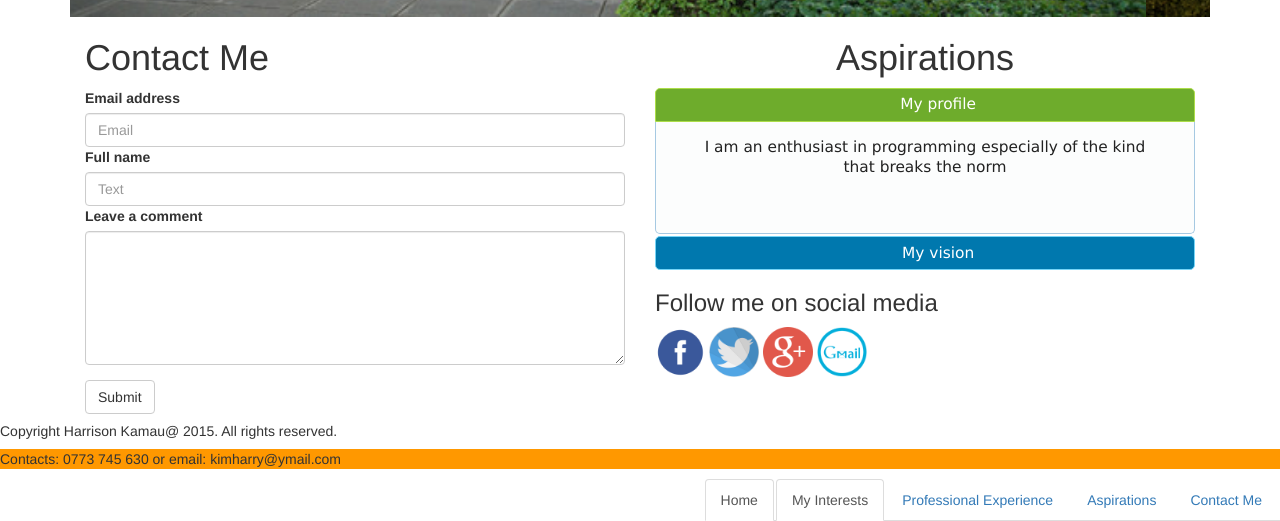
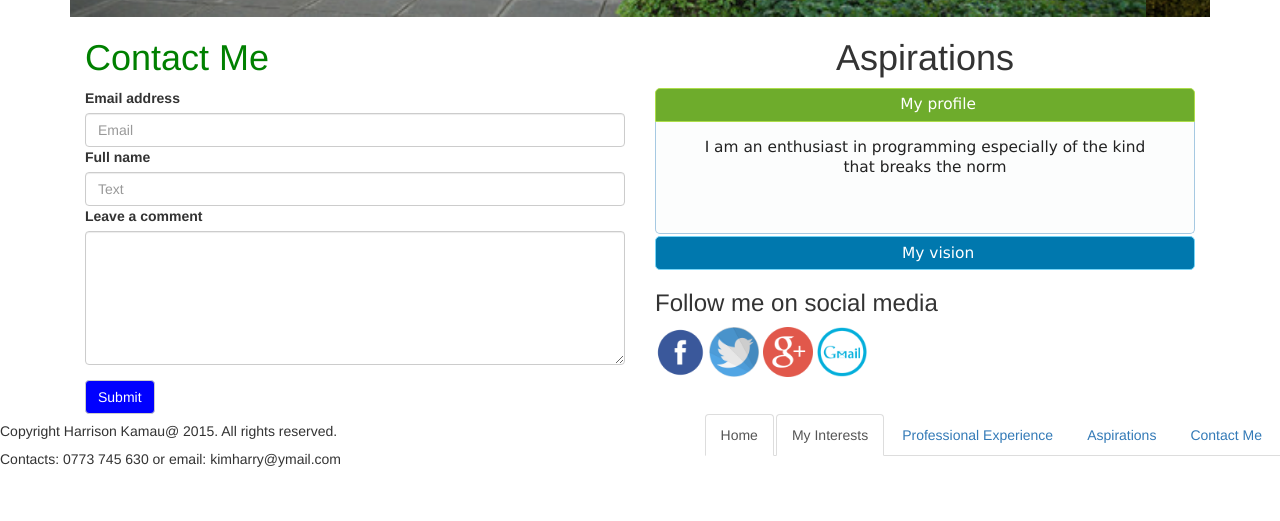
Before and after one commit to Harrisonkamau/Harrisonkamau.github.io, a plain HTML site: page index.html in a window 1280 px wide. Shown: the part 1970-2491 px from the top of the page. After the commit the page ends 2449 px from the top, so only its background shows below. Drawn offline with nearby package versions, Linux system fonts and the light colour scheme.

Commit message:
change form

```diff
--- a/index.html
+++ b/index.html
@@ -194,7 +194,7 @@
 
 			</div>
 			<form class="col-sm-6" id="contact_form" action="/" method="post" >
-				<h1> Contact Me</h1>
+				<h1 style="color:green"> Contact Me</h1>
 			  <div class="form-group">
 			    <label for="exampleInputEmail1">Email address</label>
 			    <input type="email" name="email"class="form-control" id="exampleInputEmail1" placeholder="Email">
@@ -207,7 +207,7 @@
 
 			  </div>
 
-			  <button type="submit" class="btn btn-default">Submit</button>
+			  <button type="submit" class="btn btn-default" style="background:blue; color:white;">Submit</button>
 			</form>
 
 			<div class="col-sm-6">
@@ -226,7 +226,6 @@
 
 						</div>
 
-
 					</div>
 
 			</div>
@@ -244,16 +243,14 @@
 
 			</div>
 			</div>
+
 			<footer class="row">
-			<div class="col-sm-12">
-				<div id="contact">
 
+			<div class="col-sm-6">
+				<h5>Copyright Harrison Kamau@ 2015. All rights reserved.</h5>
+				<p>Contacts: 0773 745 630 or email: kimharry@ymail.com</p>
 			</div>
-			<div>
-				<h5>Copyright Harrison Kamau@ 2015. All rights reserved.</h5>
-				<p id="cell">Contacts: 0773 745 630 or email: kimharry@ymail.com</p>
-			</div>
-
+			<div class="col-sm-6">
 				<nav id="nav-bar" style="background:black;">
 				<ul class="nav nav-tabs" style="float:right;">
 					<li role="presentation" class="active"><a href="#">Home</a></li>
@@ -264,6 +261,9 @@
 
 				</ul>
 				</nav>
+
+			</div>
+
 			</footer>
 
 		</div>
```
Lines whose indentation alone changed are shown as unchanged.
